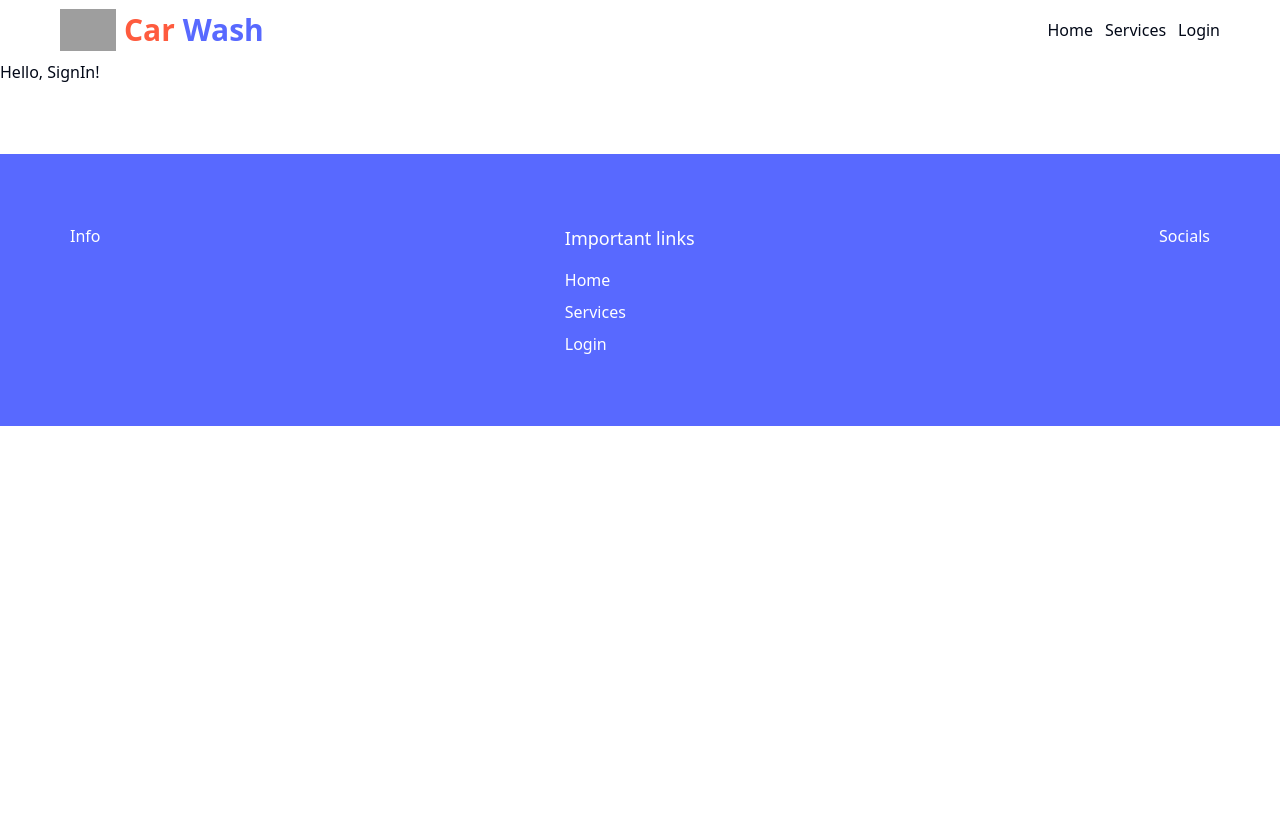
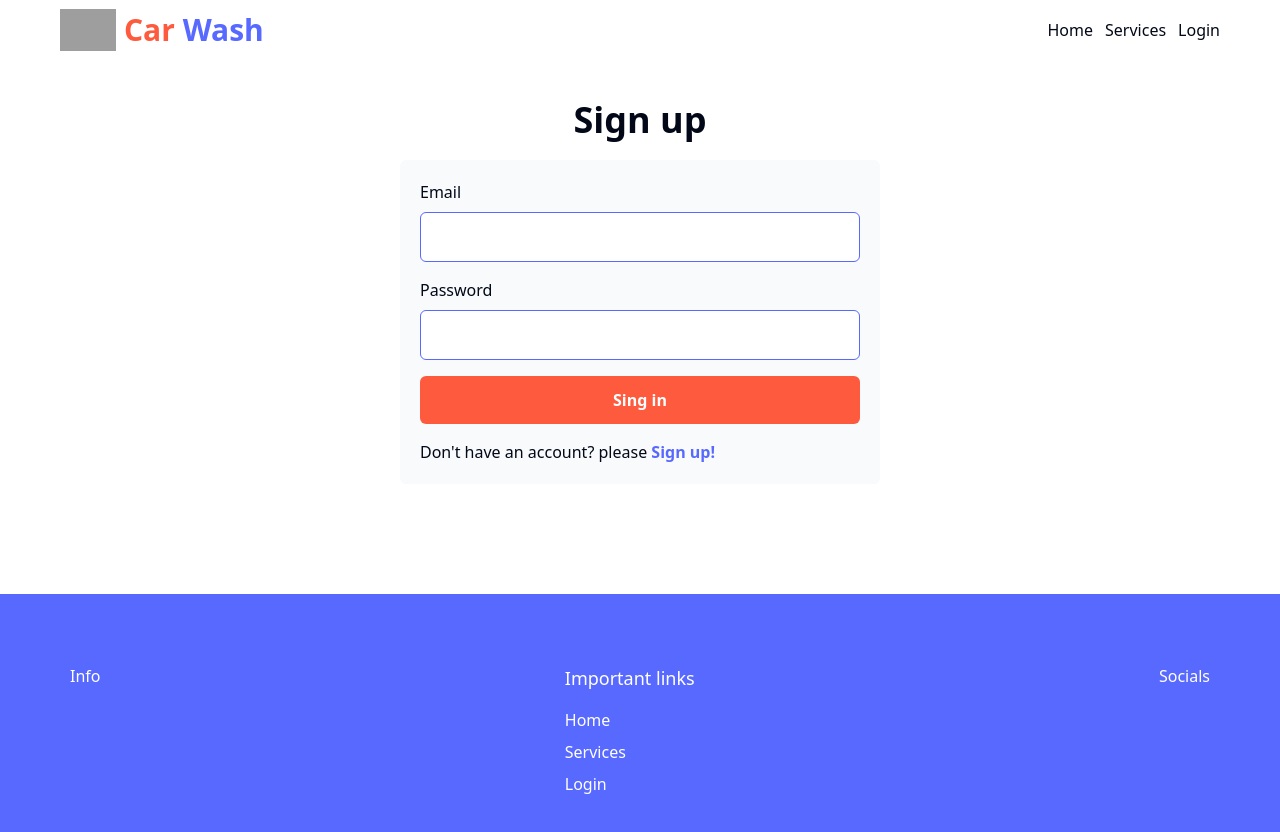
Before and after one commit to shiningsudipto/car-wash, a React (Vite) app: page /sign-in in a window 1280 px wide. Shown: the top 832 px of the page. Before the commit the page ends 800 px from the top, so only its background shows below. Built offline with nearby package versions, Linux system fonts and the light colour scheme; grey boxes are pictures that could not be loaded.

Commit message:
sign in page ui added

```diff
--- a/src/index.css
+++ b/src/index.css
@@ -85,3 +85,7 @@ body {
 .rr--box {
   height: 40px;
 }
+
+.form-submit-btn {
+  @apply w-full bg-primary text-white rounded-md py-3 font-semibold;
+}
--- a/src/pages/SignIn.tsx
+++ b/src/pages/SignIn.tsx
@@ -1,9 +1,42 @@
+import FormikForm from "@/components/formik/FormikForm";
+import Input from "@/components/formik/Input";
+import { Link } from "react-router-dom";
+
+const initialValues = {
+  email: "",
+  password: "",
+};
+
 const SignIn = () => {
+  const onSubmit = (values) => {
+    console.log(values);
+  };
   return (
-    <div>
-      <p>Hello, SignIn!</p>
+    <div className="container py-10">
+      <div className="w-full flex flex-col items-center justify-center">
+        <h2 className="text-4xl font-semibold mb-5">Sign up</h2>
+        <FormikForm
+          initialValues={initialValues}
+          onSubmit={onSubmit}
+          className="w-[480px] bg-slate-50 p-5 rounded-md"
+        >
+          <Input name="email" label="Email" type="email" />
+          <Input name="Password" label="Password" type="password" />
+          <button type="submit" className="form-submit-btn">
+            Sing in
+          </button>
+          <p>
+            Don't have an account? please{" "}
+            <Link
+              to={"/sign-up"}
+              className="text-primary-foreground font-semibold"
+            >
+              Sign up!
+            </Link>
+          </p>
+        </FormikForm>
+      </div>
     </div>
   );
 };
-
 export default SignIn;
--- a/src/pages/SignUp.tsx
+++ b/src/pages/SignUp.tsx
@@ -28,10 +28,7 @@ const SignUp = () => {
           <Input name="Password" label="Password" type="password" />
           <Input name="phone" label="Prone" />
           <Input name="address" label="Address" />
-          <button
-            type="submit"
-            className="w-full bg-primary text-white rounded-md py-3 font-semibold"
-          >
+          <button type="submit" className="form-submit-btn">
             Sing up
           </button>
           <p>
```
